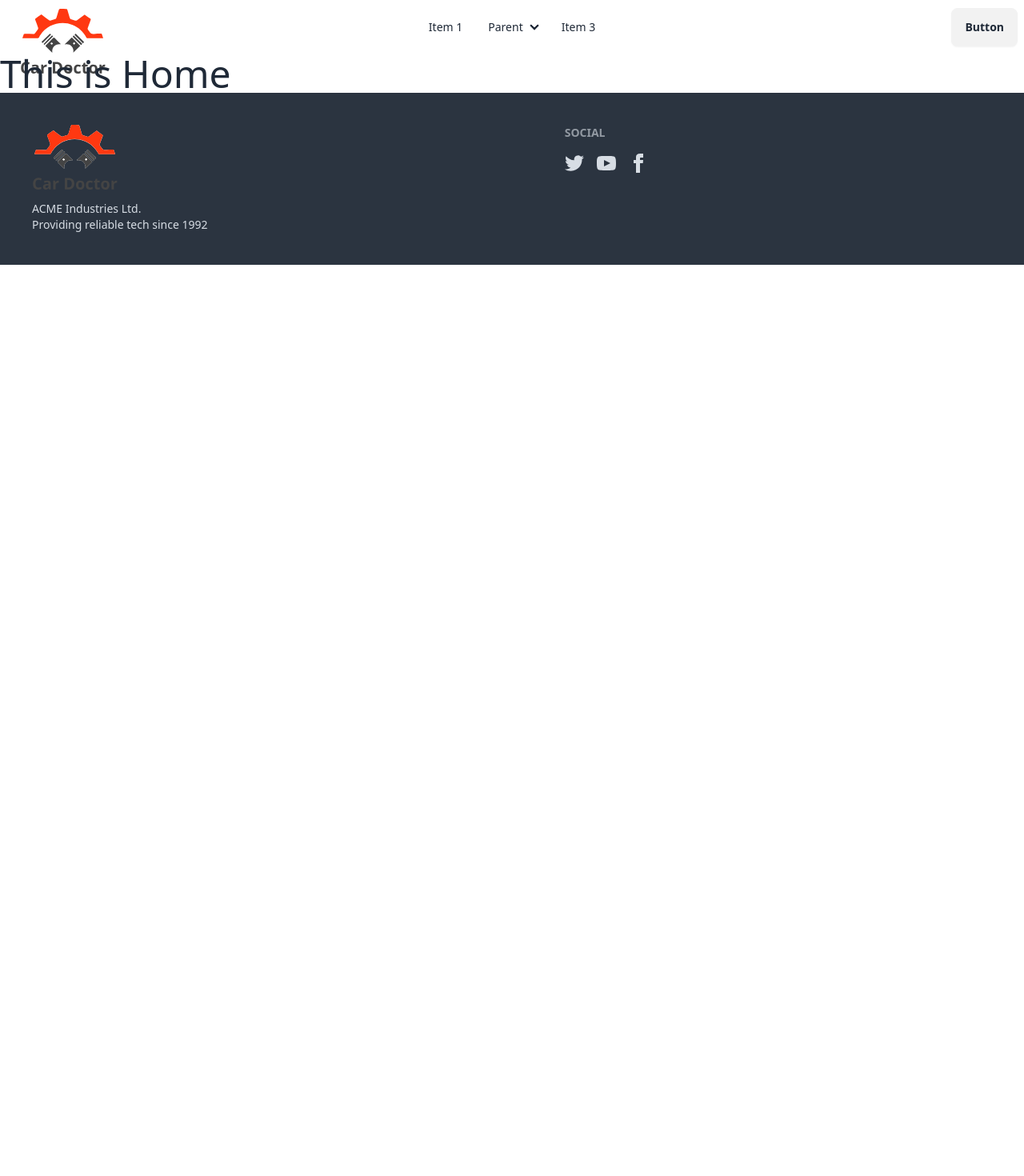
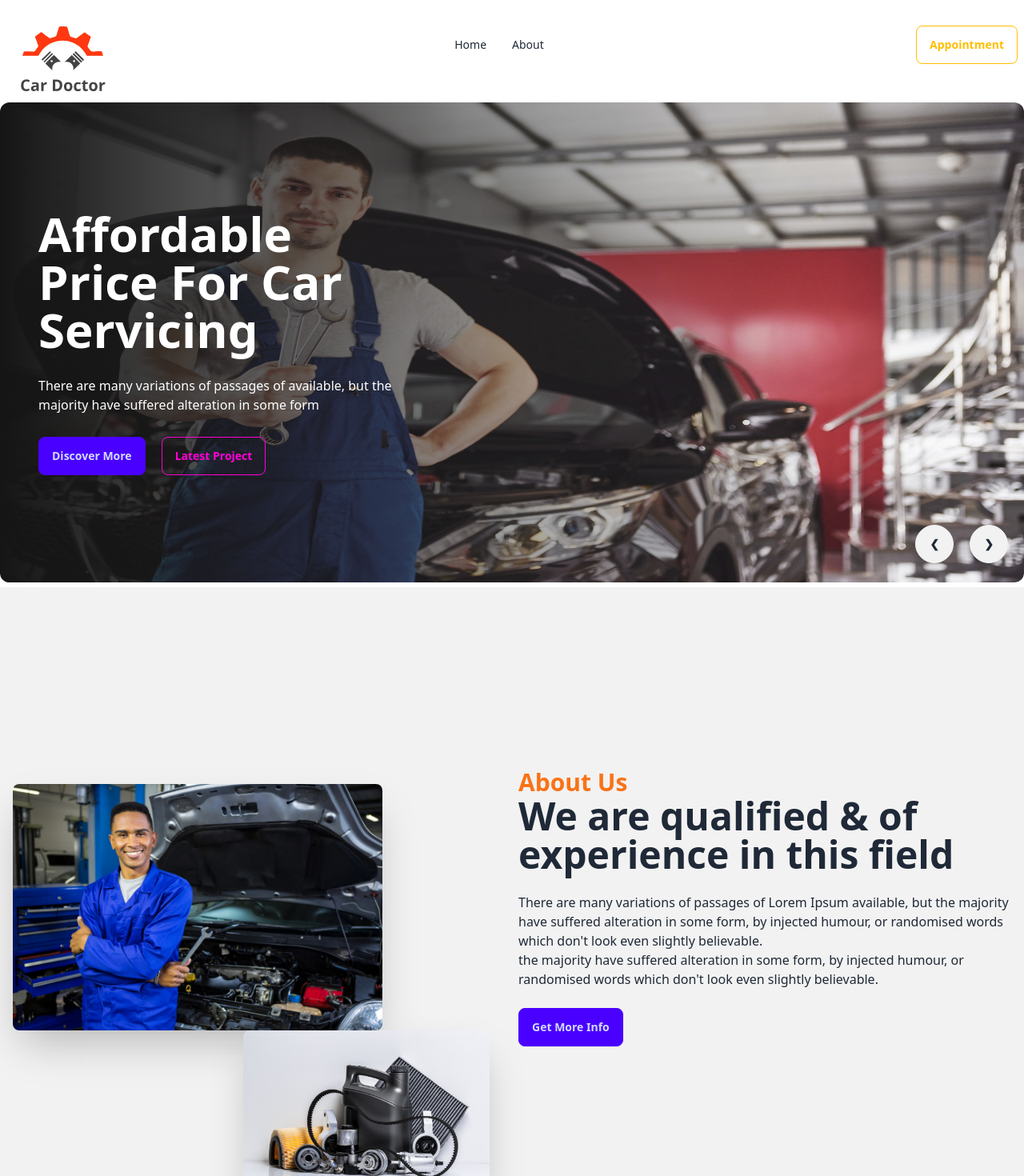
Before and after one commit to asifalam515/car_doctor, a React (Vite) app: page / in a window 1280 px wide. Shown: the top 1470 px of the page at 80% size. Before the commit the page ends 800 px from the top, so only its background shows below. Built offline with nearby package versions, Linux system fonts and the light colour scheme.

Commit message:
about page started

```diff
--- /dev/null
+++ b/src/Pages/Home/About/About.jsx
@@ -0,0 +1,35 @@
+import person from "../../../assets/images/about_us/person.jpg";
+import parts from "../../../assets/images/about_us/parts.jpg";
+const About = () => {
+  return (
+    <div className="hero bg-base-200 min-h-screen">
+      <div className="hero-content flex-col lg:flex-row">
+        <div className="lg:w-1/2 relative">
+          <img src={person} className="w-3/4  rounded-lg shadow-2xl" />
+          <img
+            src={parts}
+            className="w-1/2 absolute right-5  rounded-lg shadow-2xl"
+          />
+        </div>
+        <div className="lg:w-1/2">
+          <h3 className="text-3xl text-orange-500 font-bold">About Us</h3>
+          <h1 className="text-5xl font-bold">
+            We are qualified & of experience in this field
+          </h1>
+          <p className="py-6">
+            There are many variations of passages of Lorem Ipsum available, but
+            the majority have suffered alteration in some form, by injected
+            humour, or randomised words which don't look even slightly
+            believable. <br />
+            the majority have suffered alteration in some form, by injected
+            humour, or randomised words which don't look even slightly
+            believable.
+          </p>
+          <button className="btn btn-primary">Get More Info</button>
+        </div>
+      </div>
+    </div>
+  );
+};
+
+export default About;
--- /dev/null
+++ b/src/Pages/Home/Banner/Banner.jsx
@@ -0,0 +1,125 @@
+import img1 from "../../../assets/images/banner/1.jpg";
+import img2 from "../../../assets/images/banner/2.jpg";
+import img3 from "../../../assets/images/banner/3.jpg";
+import img4 from "../../../assets/images/banner/4.jpg";
+
+const Banner = () => {
+  return (
+    <div className="carousel w-full h-[600px]">
+      <div id="slide1" className="carousel-item relative w-full">
+        <img src={img1} className="w-full rounded-xl" />
+        <div className="absolute rounded-xl flex items-center h-full left-0 top-0 bg-gradient-to-r from-[#151515] to-[rgba(21, 21, 21, 0)]">
+          <div className="text-white space-y-7 pl-12 w-1/2">
+            <h2 className="text-6xl font-bold">
+              Affordable Price For Car Servicing
+            </h2>
+            <p>
+              There are many variations of passages of available, but the
+              majority have suffered alteration in some form
+            </p>
+            <div>
+              <button className="btn btn-primary mr-5">Discover More</button>
+              <button className="btn btn-outline btn-secondary">
+                Latest Project
+              </button>
+            </div>
+          </div>
+        </div>
+        <div className="absolute flex justify-end transform -translate-y-1/2 left-5 right-5 bottom-0">
+          <a href="#slide4" className="btn btn-circle mr-5">
+            ❮
+          </a>
+          <a href="#slide2" className="btn btn-circle">
+            ❯
+          </a>
+        </div>
+      </div>
+      <div id="slide2" className="carousel-item relative w-full">
+        <img src={img2} className="w-full rounded-xl" />
+        <div className="absolute rounded-xl flex items-center h-full left-0 top-0 bg-gradient-to-r from-[#151515] to-[rgba(21, 21, 21, 0)]">
+          <div className="text-white space-y-7 pl-12 w-1/2">
+            <h2 className="text-6xl font-bold">
+              Affordable Price For Car Servicing
+            </h2>
+            <p>
+              There are many variations of passages of available, but the
+              majority have suffered alteration in some form
+            </p>
+            <div>
+              <button className="btn btn-primary mr-5">Discover More</button>
+              <button className="btn btn-outline btn-secondary">
+                Latest Project
+              </button>
+            </div>
+          </div>
+        </div>
+        <div className="absolute flex justify-end transform -translate-y-1/2 left-5 right-5 bottom-0">
+          <a href="#slide1" className="btn btn-circle mr-5">
+            ❮
+          </a>
+          <a href="#slide3" className="btn btn-circle">
+            ❯
+          </a>
+        </div>
+      </div>
+      <div id="slide3" className="carousel-item relative w-full">
+        <img src={img3} className="w-full rounded-xl" />
+        <div className="absolute rounded-xl flex items-center h-full left-0 top-0 bg-gradient-to-r from-[#151515] to-[rgba(21, 21, 21, 0)]">
+          <div className="text-white space-y-7 pl-12 w-1/2">
+            <h2 className="text-6xl font-bold">
+              Affordable Price For Car Servicing
+            </h2>
+            <p>
+              There are many variations of passages of available, but the
+              majority have suffered alteration in some form
+            </p>
+            <div>
+              <button className="btn btn-primary mr-5">Discover More</button>
+              <button className="btn btn-outline btn-secondary">
+                Latest Project
+              </button>
+            </div>
+          </div>
+        </div>
+        <div className="absolute flex justify-end transform -translate-y-1/2 left-5 right-5 bottom-0">
+          <a href="#slide2" className="btn btn-circle mr-5">
+            ❮
+          </a>
+          <a href="#slide4" className="btn btn-circle">
+            ❯
+          </a>
+        </div>
+      </div>
+      <div id="slide4" className="carousel-item relative w-full">
+        <img src={img4} className="w-full rounded-xl" />
+        <div className="absolute rounded-xl flex items-center h-full left-0 top-0 bg-gradient-to-r from-[#151515] to-[rgba(21, 21, 21, 0)]">
+          <div className="text-white space-y-7 pl-12 w-1/2">
+            <h2 className="text-6xl font-bold">
+              Affordable Price For Car Servicing
+            </h2>
+            <p>
+              There are many variations of passages of available, but the
+              majority have suffered alteration in some form
+            </p>
+            <div>
+              <button className="btn btn-primary mr-5">Discover More</button>
+              <button className="btn btn-outline btn-secondary">
+                Latest Project
+              </button>
+            </div>
+          </div>
+        </div>
+        <div className="absolute flex justify-end transform -translate-y-1/2 left-5 right-5 bottom-0">
+          <a href="#slide3" className="btn btn-circle mr-5">
+            ❮
+          </a>
+          <a href="#slide1" className="btn btn-circle">
+            ❯
+          </a>
+        </div>
+      </div>
+    </div>
+  );
+};
+
+export default Banner;
--- a/src/Pages/Home/Home.jsx
+++ b/src/Pages/Home/Home.jsx
@@ -1,7 +1,11 @@
+import About from "./About/About";
+import Banner from "./Banner/Banner";
+
 const Home = () => {
   return (
     <div>
-      <h1 className="text-5xl">This is Home</h1>
+      <Banner></Banner>
+      <About></About>
     </div>
   );
 };
--- a/src/Pages/Shared/NavBar/NavBar.jsx
+++ b/src/Pages/Shared/NavBar/NavBar.jsx
@@ -1,8 +1,21 @@
 import { Link } from "react-router-dom";
 import logo from "../../../assets/logo.svg";
 const Nabar = () => {
+  const navItems = (
+    <>
+      <li>
+        <Link to="/">Home</Link>
+      </li>
+      <li>
+        <Link to="/about">About</Link>
+      </li>
+      <li>
+        <Link></Link>
+      </li>
+    </>
+  );
   return (
-    <div className="navbar bg-base-100">
+    <div className="navbar bg-base-100 h-28 mb-4">
       <div className="navbar-start">
         <div className="dropdown">
           <div tabIndex={0} role="button" className="btn btn-ghost lg:hidden">
@@ -25,23 +38,8 @@
             tabIndex={0}
             className="menu menu-sm dropdown-content bg-base-100 rounded-box z-[1] mt-3 w-52 p-2 shadow"
           >
-            <li>
-              <a>Item 1</a>
-            </li>
-            <li>
-              <a>Parent</a>
-              <ul className="p-2">
-                <li>
-                  <a>Submenu 1</a>
-                </li>
-                <li>
-                  <a>Submenu 2</a>
-                </li>
-              </ul>
-            </li>
-            <li>
-              <a>Item 3</a>
-            </li>
+            {/*  */}
+            {navItems}
           </ul>
         </div>
         <Link to="/" className="btn btn-ghost text-xl">
@@ -49,30 +47,10 @@
         </Link>
       </div>
       <div className="navbar-center hidden lg:flex">
-        <ul className="menu menu-horizontal px-1">
-          <li>
-            <a>Item 1</a>
-          </li>
-          <li>
-            <details>
-              <summary>Parent</summary>
-              <ul className="p-2">
-                <li>
-                  <a>Submenu 1</a>
-                </li>
-                <li>
-                  <a>Submenu 2</a>
-                </li>
-              </ul>
-            </details>
-          </li>
-          <li>
-            <a>Item 3</a>
-          </li>
-        </ul>
+        <ul className="menu menu-horizontal px-1">{navItems}</ul>
       </div>
       <div className="navbar-end">
-        <a className="btn">Button</a>
+        <button className="btn btn-outline btn-warning">Appointment</button>
       </div>
     </div>
   );
```
